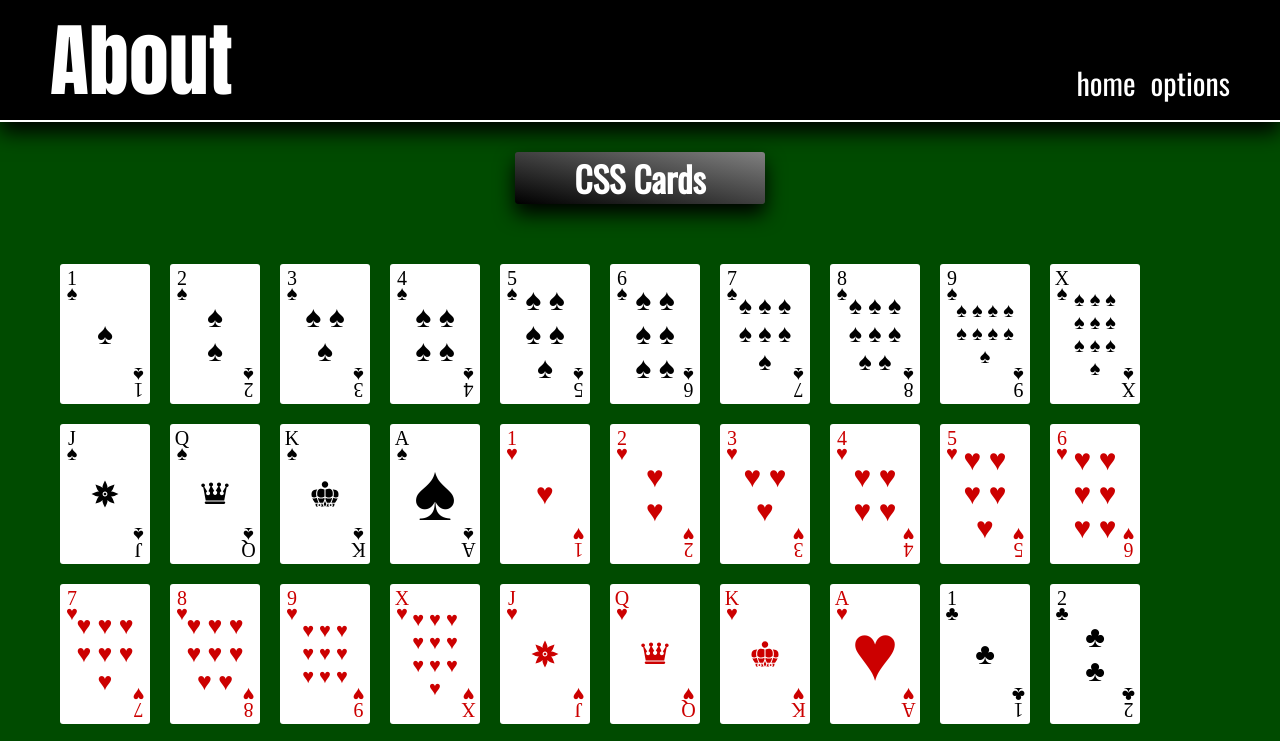
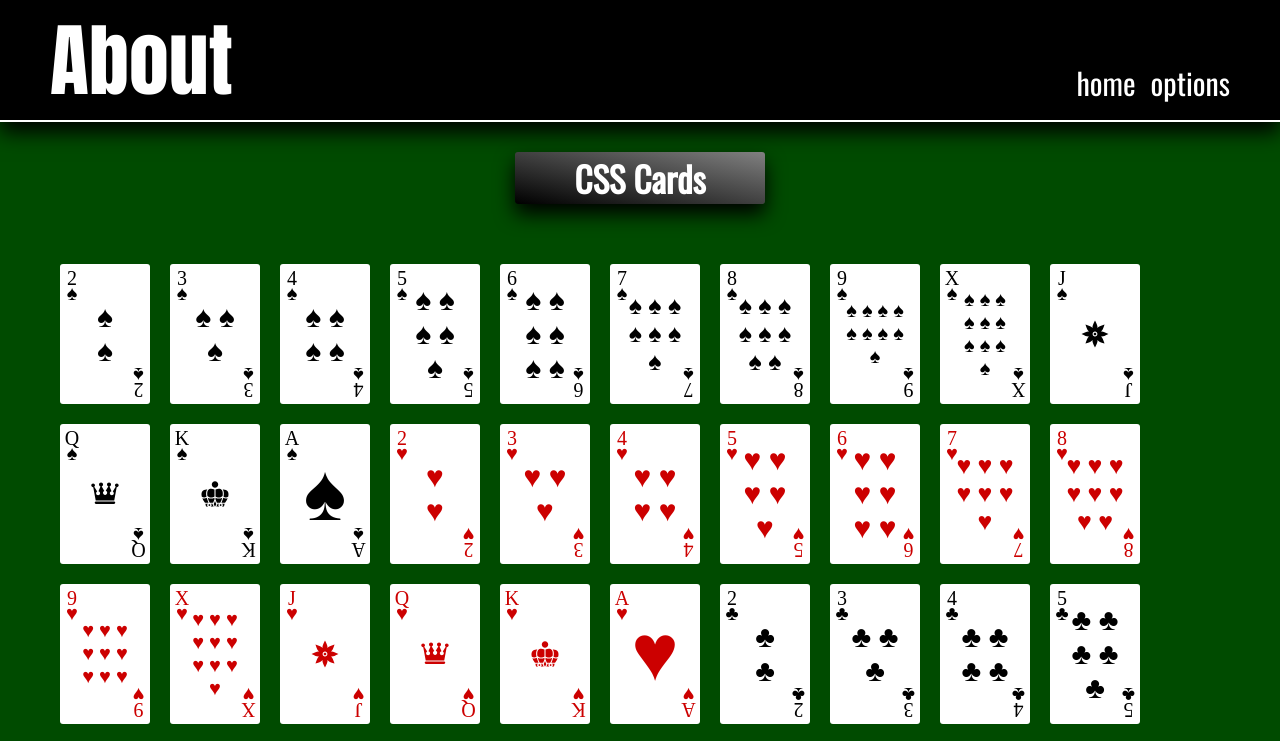
Before and after one commit to Website-Slammers/card-slam, a React app: page /about in a window 1280 px wide. Shown: the top 741 px of the page. Built offline with nearby package versions, Linux system fonts and the light colour scheme; a web font is replaced by a local one.

Commit message:
removed '1' cards as they shouldn't exist

```diff
--- a/src/components/About.js
+++ b/src/components/About.js
@@ -22,7 +22,6 @@ function About() {
 
       <div className="playing-card playing-card--joker playing-card--s" data-text="1"><GiJesterHat /></div> */}
 
-      <div className="playing-card playing-card--1 playing-card--s" data-text="1">&#9824;</div>
 
       <div className="playing-card playing-card--2 playing-card--s" data-text="2">&#9824; &#9824;</div>
 
@@ -52,8 +51,6 @@ function About() {
 
       {/* Hearts */}
 
-      <div className="playing-card playing-card--1 playing-card--h" data-text="1">&#9829;</div>
-
       <div className="playing-card playing-card--2 playing-card--h" data-text="2">&#9829; &#9829;</div>
 
       <div className="playing-card playing-card--3 playing-card--h" data-text="3">&#9829; &#9829; &#9829;</div>
@@ -82,8 +79,6 @@ function About() {
 
       {/* Clubs */}
 
-      <div className="playing-card playing-card--1 playing-card--c" data-text="1">&#9827;</div>
-
       <div className="playing-card playing-card--2 playing-card--c" data-text="2">&#9827; &#9827;</div>
 
       <div className="playing-card playing-card--3 playing-card--c" data-text="3">&#9827; &#9827; &#9827;</div>
@@ -111,8 +106,6 @@ function About() {
       <div className="playing-card playing-card--a playing-card--c" data-text="A">&#9827;</div>
 
       {/* Diamonds */}
-
-      <div className="playing-card playing-card--1 playing-card--d" data-text="1">&#9830;</div>
 
       <div className="playing-card playing-card--2 playing-card--d" data-text="2">&#9830; &#9830;</div>
 
--- a/src/components/sass/pages/_about.scss
+++ b/src/components/sass/pages/_about.scss
@@ -3,6 +3,18 @@
   height: 100svh;
   width: 100vw;
   overflow: scroll;
+
+  // HIDE SCROLLS
+  /* Hide scrollbar for Chrome, Safari and Opera */
+  &::-webkit-scrollbar {
+    display: none;
+  }
+
+  /* Hide scrollbar for IE, Edge and Firefox */
+  & {
+    -ms-overflow-style: none;  /* IE and Edge */
+    scrollbar-width: none;  /* Firefox */
+  }
 
   &__main {
     display: flex;
```
Also changed, not shown: src/components/css/style.css.
